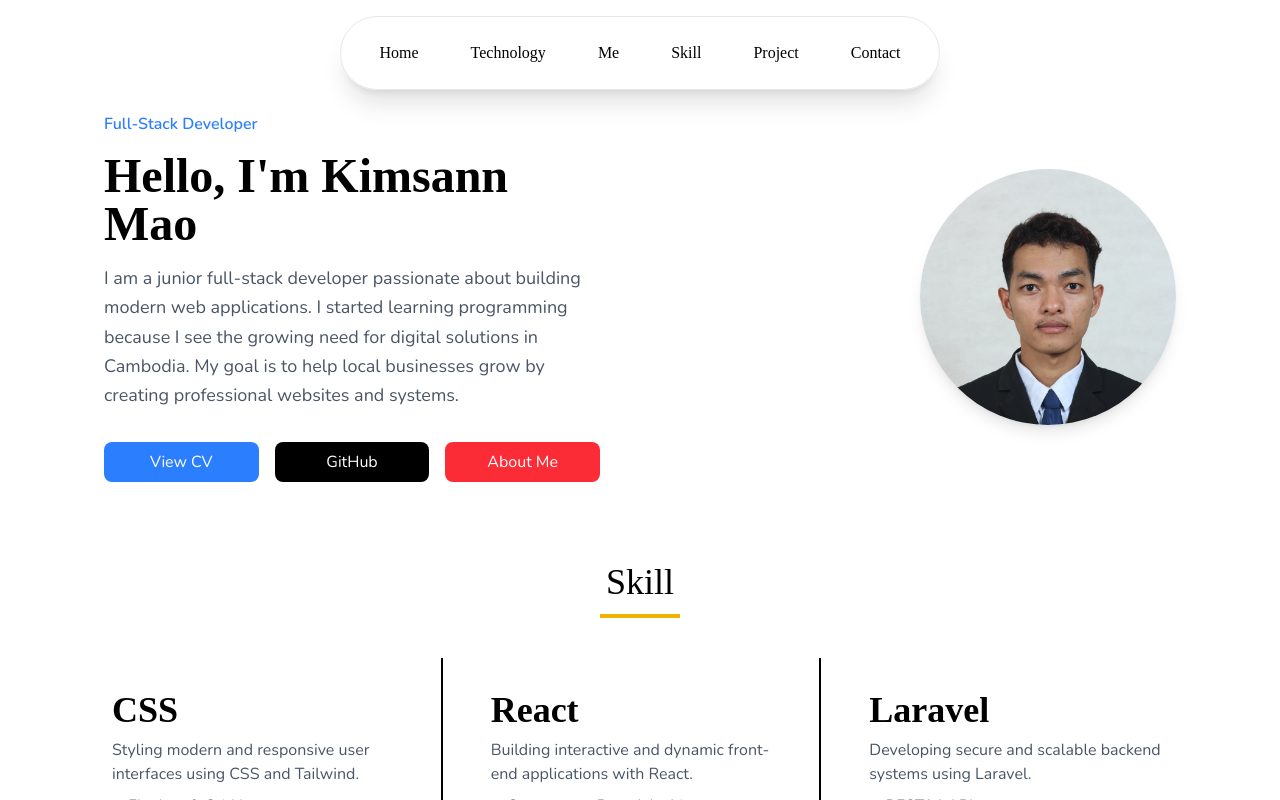
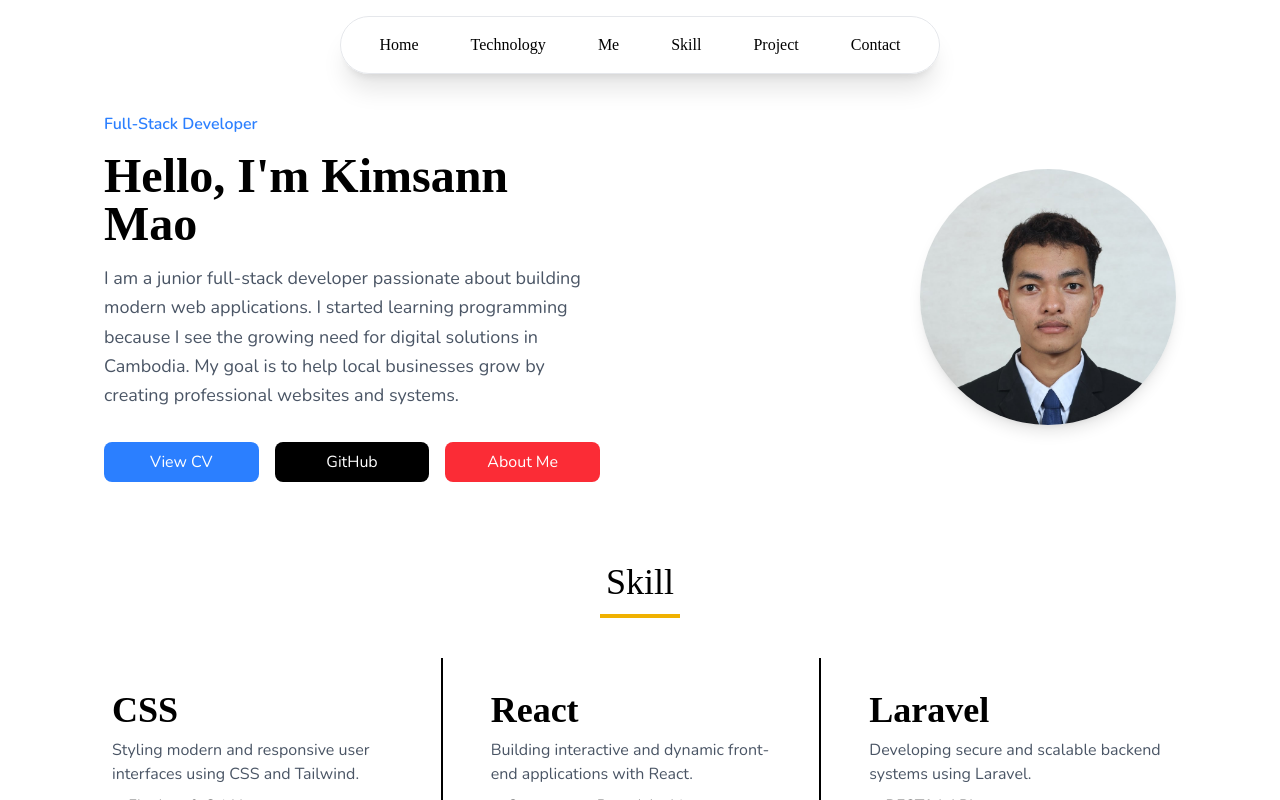
Before and after one commit to the-sann/portfolio, a React (Vite) app: page / in a window 1280 px wide. Shown: the top 800 px of the page. Built offline with nearby package versions, Linux system fonts and the light colour scheme; a web font is replaced by a local one.

Commit message:
reduce py of nav desktop

```diff
--- a/src/scenes/global/Navbar.jsx
+++ b/src/scenes/global/Navbar.jsx
@@ -25,7 +25,7 @@ const Navbar = () => {
   z-50
   hidden
   gap-3
-  py-4
+  py-2
   shadow-md
 
 
```
